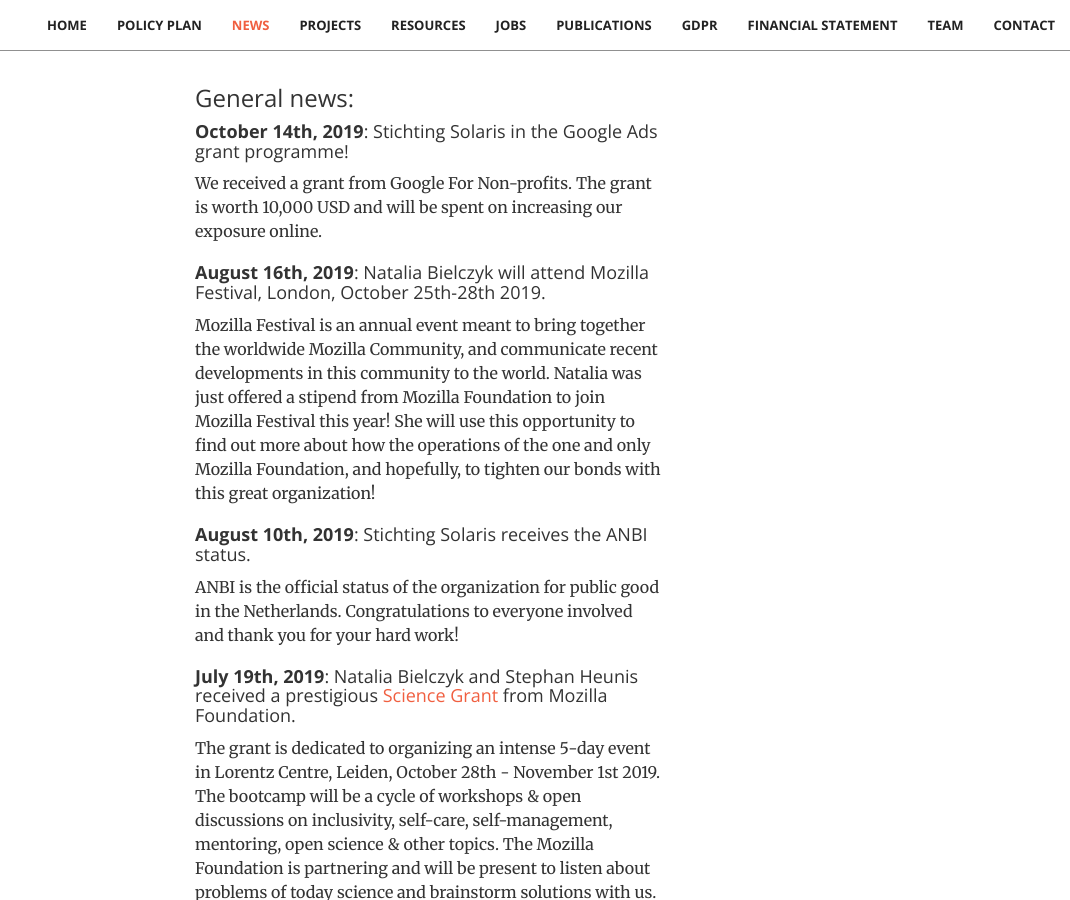
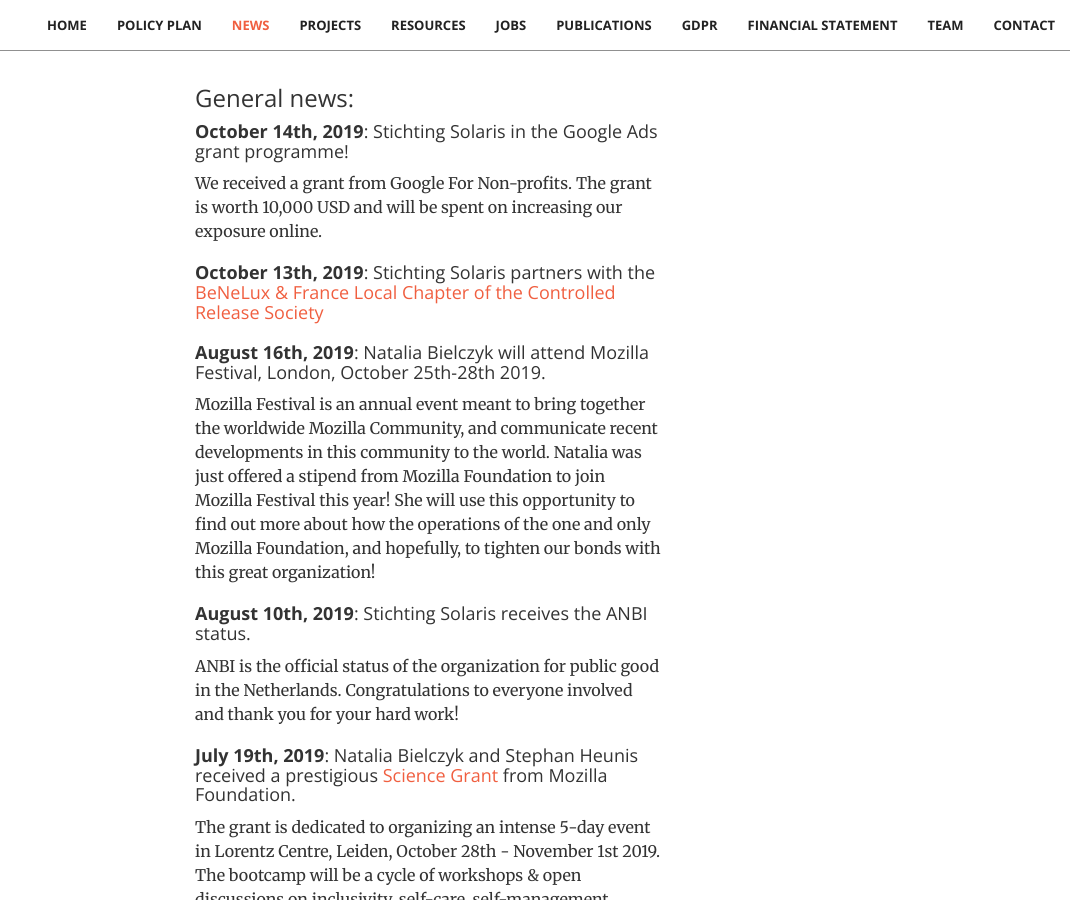
Before and after one commit to stichting-solaris/stichting-solaris.github.io, a Jekyll site: the page built from index.html, in a window 1280 px wide and 900 px high, scrolled down 5595 px. Shown: the whole window, without its empty margins (210-1280 px from the left). Built offline with Jekyll 4.4.1, drawn with Linux system fonts in a browser that asks for light colours.

Commit message:
Update news.html

```diff
--- a/_includes/news.html
+++ b/_includes/news.html
@@ -19,7 +19,12 @@
                 <h4 class="section-heading"><b>October 14th, 2019</b>: Stichting Solaris in the Google Ads grant programme!</h4>
                     <p>We received a grant from Google For Non-profits. The grant is worth 10,000 USD and will be
                     spent on increasing our exposure online.</p>
-               <p></p>
+                <p></p>
+
+                <h4 class="section-heading"><b>October 13th, 2019</b>: Stichting Solaris partners with the
+                    <a href="https://bnlf-crs.org/home">BeNeLux & France
+                    Local Chapter of the Controlled Release Society</a></p>
+                <p></p>
 
                 <h4 class="section-heading"><b>August 16th, 2019</b>: Natalia Bielczyk will attend Mozilla Festival,
                     London, October 25th-28th 2019.</h4>
```
